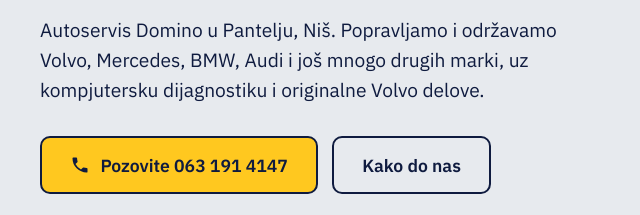
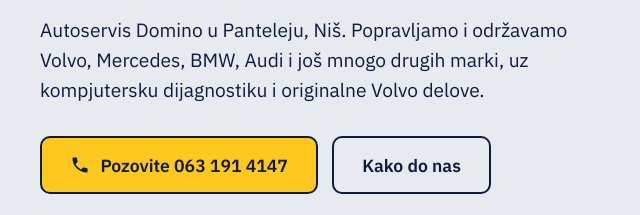
Before and after one commit to djoleni/autoservis-domino, a plain HTML site: page index.html in a window 1280 px wide. Shown: the part 537-752 px from the top of the page, 0-640 px from the left. Drawn offline with Linux system fonts and the light colour scheme.

Commit message:
Ispravka pantelej

```diff
--- a/index.html
+++ b/index.html
@@ -104,7 +104,7 @@
             <span class="line"><span>nerešivi</span></span>
             <span class="line"><span>kvarovi.</span></span>
           </h1>
-          <p class="lead">Autoservis Domino u Pantelju, Niš. Popravljamo i održavamo Volvo, Mercedes, BMW, Audi i još mnogo drugih marki, uz kompjutersku dijagnostiku i originalne Volvo delove.</p>
+          <p class="lead">Autoservis Domino u Panteleju, Niš. Popravljamo i održavamo Volvo, Mercedes, BMW, Audi i još mnogo drugih marki, uz kompjutersku dijagnostiku i originalne Volvo delove.</p>
           <div class="hero-actions">
             <a class="btn btn-primary btn-lg" href="tel:+381631914147">
               <svg width="20" height="20" aria-hidden="true"><use href="#icon-phone"/></svg>
```
